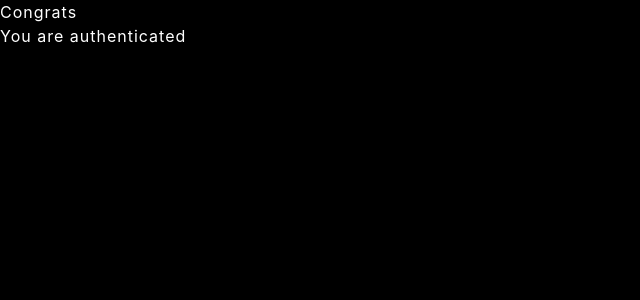
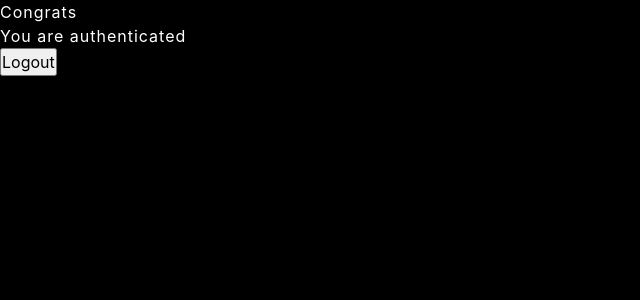
Before and after one commit to joaocorreiaprof/Verdict, a React (Vite) app in the folder client/: page /home in a window 1280 px wide. Shown: the top 300 px of the page, without its empty margins (0-640 px from the left). Built offline with nearby package versions, Linux system fonts and the light colour scheme; sample sign-in values are in the browser's storage.

Commit message:
feat: implement logout functionality in Home component

```diff
--- a/client/src/pages/Home/index.tsx
+++ b/client/src/pages/Home/index.tsx
@@ -1,8 +1,17 @@
+import { useNavigate } from "react-router-dom";
+
 const Home = () => {
+  const navigate = useNavigate();
+
+  const handleLogout = () => {
+    localStorage.removeItem("token");
+    navigate("/");
+  };
   return (
     <div id="home">
       <p>Congrats</p>
       <p>You are authenticated</p>
+      <button onClick={handleLogout}>Logout</button>
     </div>
   );
 };
```
